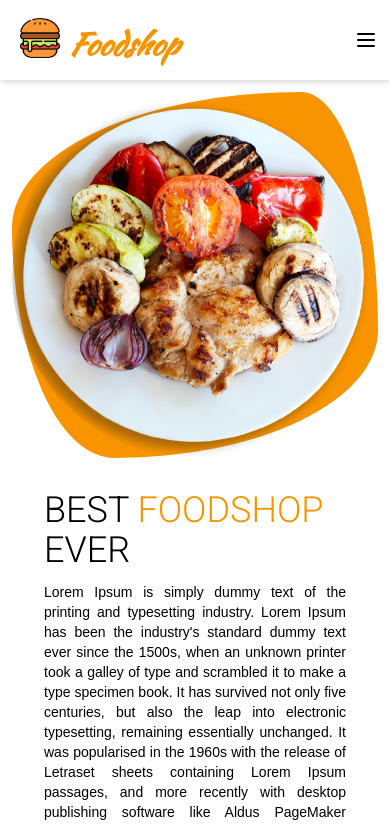
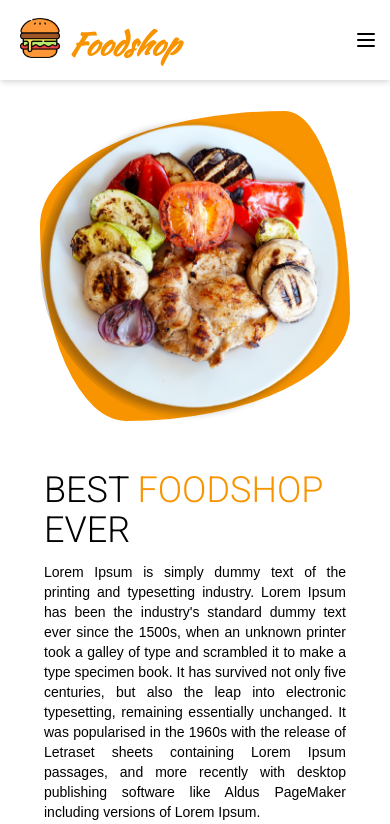
Before and after one commit to KaungThant-Zin/foodshop, a React (Create React App) app: page / in a window 390 px wide. Shown: the top 824 px of the page. Built offline with nearby package versions, Linux system fonts and the light colour scheme; a web font is replaced by a local one.

Commit message:
small img in sm

```diff
--- a/src/components/Homeitems2.jsx
+++ b/src/components/Homeitems2.jsx
@@ -5,7 +5,7 @@ import logofood from '../assets/food4.png'
 const Homeitems2 = () => {
     return (
         <>
-            <div className=" lg:my-10 p-3 flex justify-center sm:order-1">
+            <div className=" lg:my-10 px-10 lg:p-3 mt-4 md:p-3 flex justify-center sm:order-1">
                     <div className="imgshape">
                         <Flip>
                             <img src={logofood} alt="logofood" className="object-cover foodlogo rounded-full" />
```
